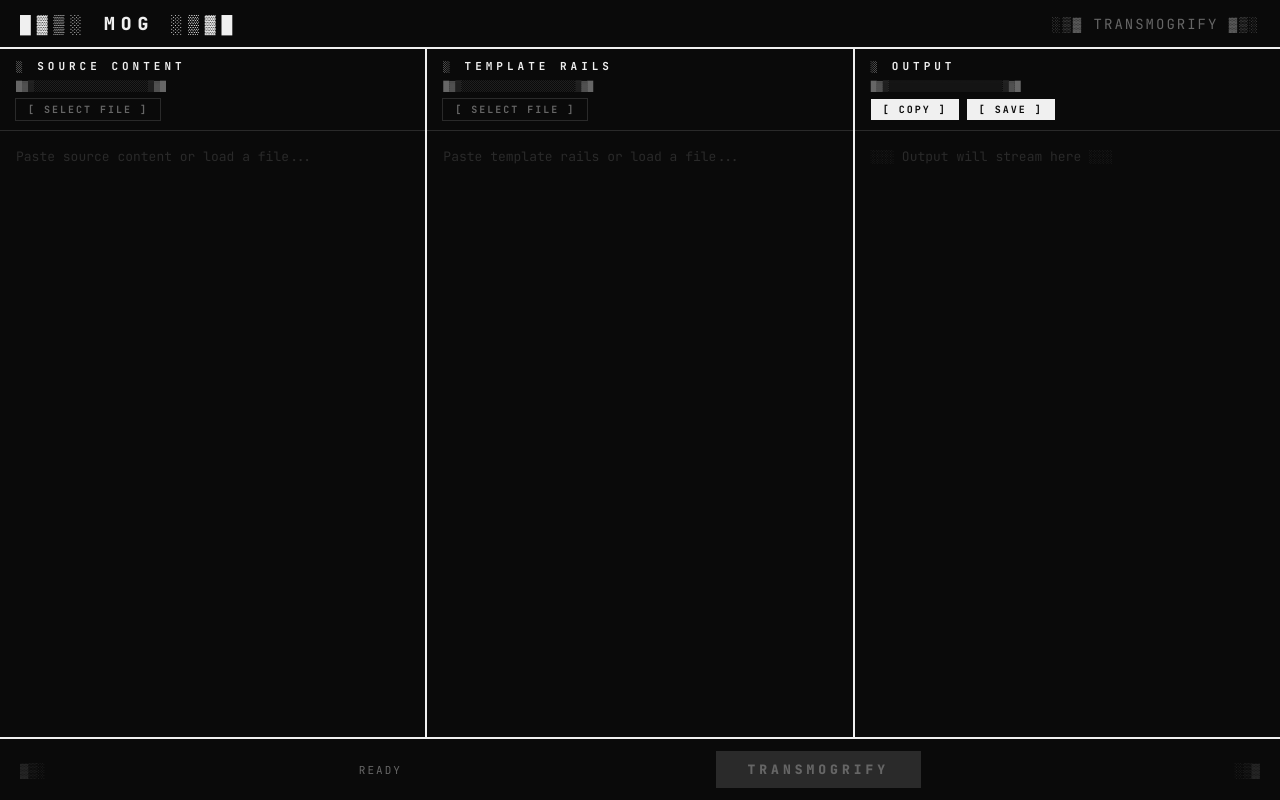
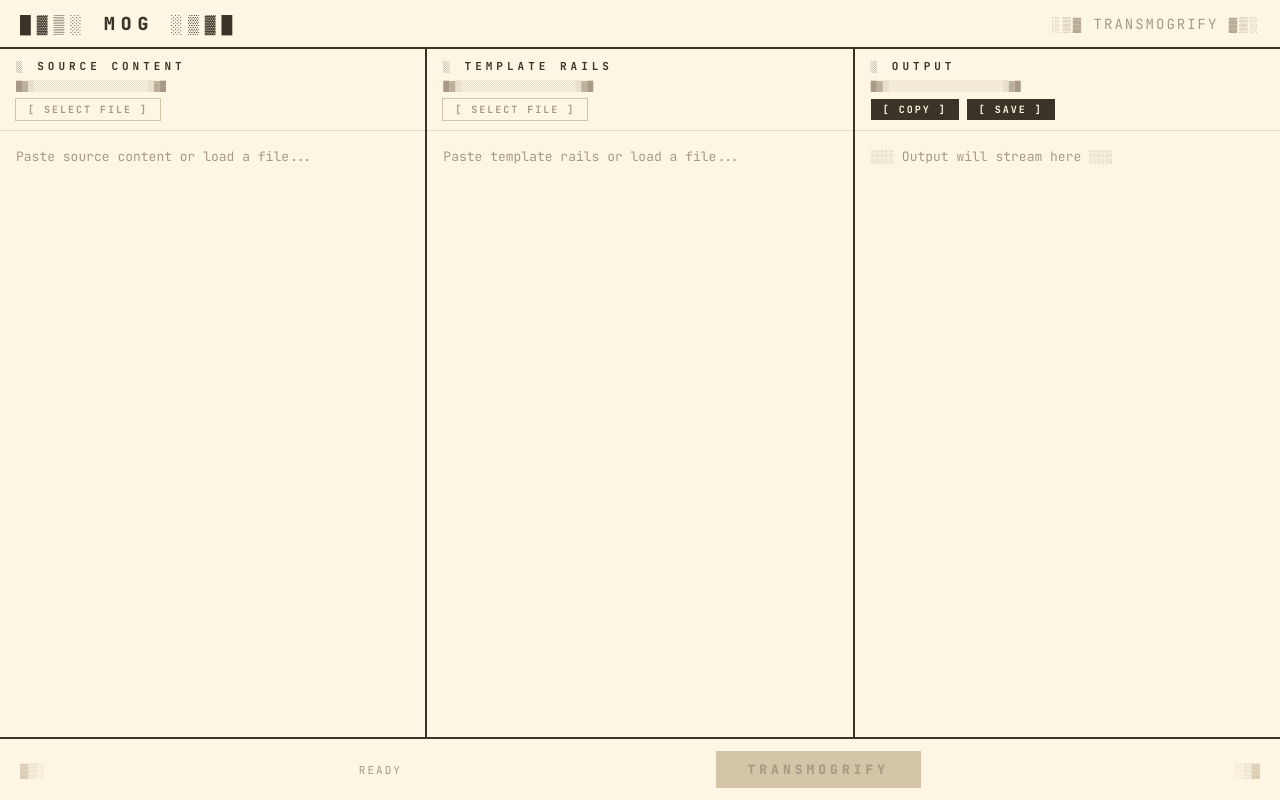
Before and after one commit to superfunteam/mog, a React (Vite) app: page / in a window 1280 px wide. Built offline with nearby package versions, Linux system fonts and the light colour scheme.

Commit message:
style: swap to light solarized theme with tan/peach tones
Co-Authored-By: Claude Opus 4.6 <noreply@anthropic.com>

```diff
--- a/src/App.css
+++ b/src/App.css
@@ -5,18 +5,19 @@
 }
 
 :root {
-  --black: #0a0a0a;
-  --white: #f0f0f0;
-  --gray: #2a2a2a;
-  --mid: #666;
-  --light: #ccc;
+  --black: #3b3228;
+  --white: #fdf6e3;
+  --gray: #e8dcc8;
+  --mid: #a89a84;
+  --light: #d4c5a9;
+  --accent: #f5e6d0;
   --font: "JetBrains Mono", monospace;
 }
 
 html, body, #root {
   height: 100%;
-  background: var(--black);
-  color: var(--white);
+  background: var(--white);
+  color: var(--black);
   font-family: var(--font);
 }
 
@@ -30,7 +31,7 @@ html, body, #root {
 /* ░░░ HEADER ░░░ */
 .header {
   padding: 12px 20px;
-  border-bottom: 2px solid var(--white);
+  border-bottom: 2px solid var(--black);
   display: flex;
   align-items: center;
   justify-content: space-between;
@@ -65,7 +66,7 @@ html, body, #root {
 }
 
 .column:not(:last-child) {
-  border-right: 2px solid var(--white);
+  border-right: 2px solid var(--black);
 }
 
 .column-header {
@@ -98,8 +99,8 @@ html, body, #root {
 .column textarea {
   flex: 1;
   width: 100%;
-  background: var(--black);
-  color: var(--white);
+  background: var(--white);
+  color: var(--black);
   border: none;
   outline: none;
   resize: none;
@@ -110,17 +111,17 @@ html, body, #root {
 }
 
 .column textarea::placeholder {
-  color: var(--gray);
+  color: var(--mid);
 }
 
 .column textarea:focus {
-  background: #111;
+  background: var(--accent);
 }
 
 /* ░░░ BUTTONS ░░░ */
 .btn {
-  background: var(--white);
-  color: var(--black);
+  background: var(--black);
+  color: var(--white);
   border: none;
   padding: 4px 12px;
   font-family: var(--font);
@@ -133,31 +134,31 @@ html, body, #root {
 }
 
 .btn:hover {
-  background: var(--black);
-  color: var(--white);
-  outline: 2px solid var(--white);
+  background: var(--white);
+  color: var(--black);
+  outline: 2px solid var(--black);
 }
 
 .btn:active {
-  background: var(--mid);
+  background: var(--light);
   color: var(--black);
 }
 
 .btn-file {
   background: transparent;
   color: var(--mid);
-  outline: 1px solid var(--gray);
+  outline: 1px solid var(--light);
 }
 
 .btn-file:hover {
-  color: var(--white);
-  outline: 1px solid var(--white);
+  color: var(--black);
+  outline: 1px solid var(--black);
   background: transparent;
 }
 
 /* ░░░ FOOTER / SUBMIT ░░░ */
 .footer {
-  border-top: 2px solid var(--white);
+  border-top: 2px solid var(--black);
   padding: 12px 20px;
   display: flex;
   align-items: center;
@@ -166,8 +167,8 @@ html, body, #root {
 }
 
 .btn-submit {
-  background: var(--white);
-  color: var(--black);
+  background: var(--black);
+  color: var(--white);
   padding: 10px 32px;
   font-size: 13px;
   font-weight: 800;
@@ -175,14 +176,14 @@ html, body, #root {
 }
 
 .btn-submit:disabled {
-  background: var(--gray);
+  background: var(--light);
   color: var(--mid);
   cursor: not-allowed;
   outline: none;
 }
 
 .btn-submit:disabled:hover {
-  background: var(--gray);
+  background: var(--light);
   color: var(--mid);
   outline: none;
 }
@@ -195,7 +196,7 @@ html, body, #root {
 
 .footer-decoration {
   font-size: 14px;
-  color: var(--gray);
+  color: var(--light);
 }
 
 /* ░░░ LOADING ░░░ */
@@ -206,5 +207,5 @@ html, body, #root {
 
 .loading .footer-status {
   animation: blink 1s infinite;
-  color: var(--white);
+  color: var(--black);
 }
```
